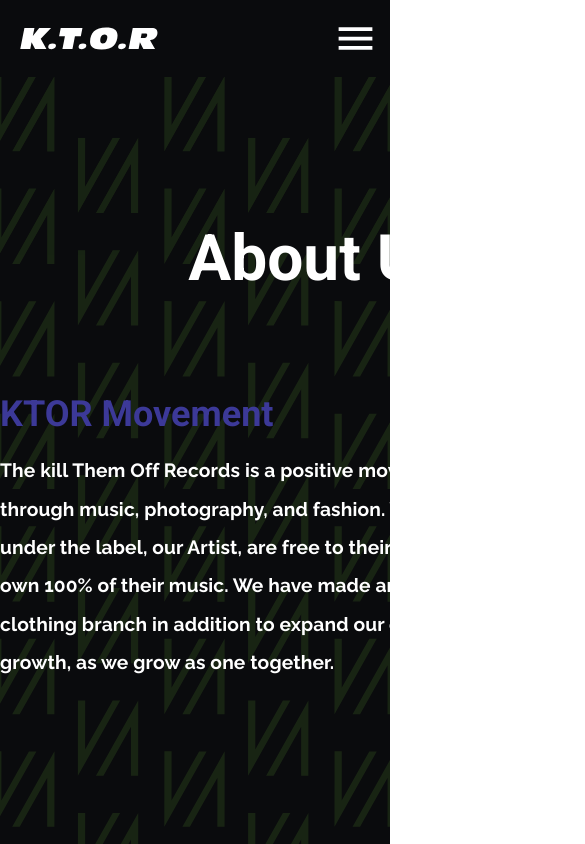
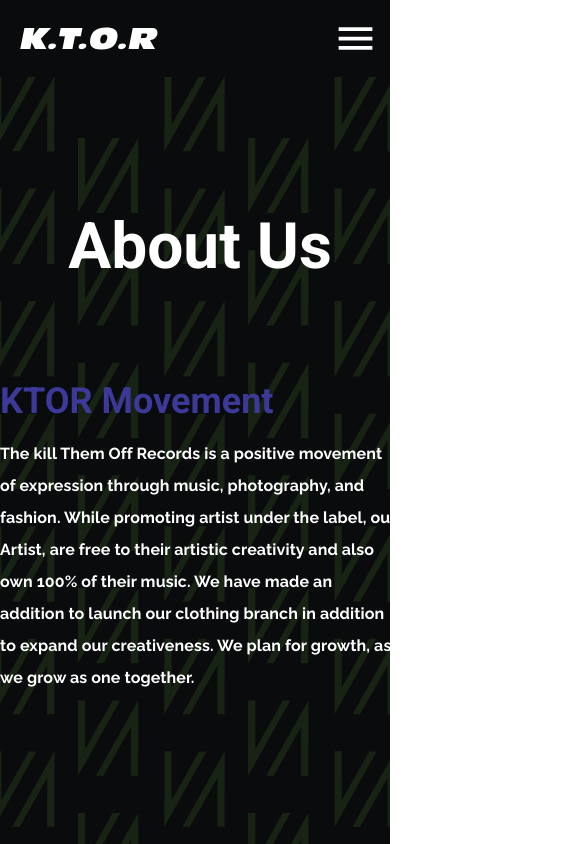
Before and after one commit to J-reyes/ktor-site, a React (Create React App) app: page /about in a window 390 px wide. Shown: the top 844 px of the page, 585 px wide, since content can reach past the window. Built offline with nearby package versions, Linux system fonts and the light colour scheme.

Commit message:
About.js responsiveness

```diff
--- a/src/components/About.js
+++ b/src/components/About.js
@@ -3,7 +3,7 @@
 import Grid from "@material-ui/core/Grid";
 // import useMediaQuery from "@material-ui/core/useMediaQuery";
 import Typography from "@material-ui/core/Typography";
-import background from '../assets/greenLineBackgroundsvg.svg'
+import background from "../assets/greenLineBackgroundsvg.svg";
 
 const useStyles = makeStyles((theme) => ({
   mainContainer: {
@@ -21,6 +21,27 @@
 
     [theme.breakpoints.down("md")]: {
       backgroundImage: `url(${background})`,
+    },
+  },
+  textContainer: {
+    width: "40rem",
+    marginTop: "3rem",
+    marginBottom: "14rem",
+    [theme.breakpoints.down("sm")]: {
+      width: "30rem",
+    },
+    [theme.breakpoints.down("xs")]: {
+      width: "25rem",
+    },
+  },
+  pText: {
+    fontSize: "1.2rem",
+    lineHeight: "2",
+    fontWeight: "700",
+    [theme.breakpoints.down("xs")]: {
+      fontSize: "1rem",
+      lineHeight: "2",
+      fontWeight: "700",
     },
   },
 }));
@@ -51,7 +72,7 @@
               About Us
             </Typography>
           </Grid>
-          <Grid item container style={{ width: "40rem", marginTop: "3rem" , marginBottom: '14rem'}}>
+          <Grid item container className={classes.textContainer}>
             <Typography
               variant="h3"
               align="center"
@@ -66,7 +87,7 @@
             <Typography
               variant="h4"
               align="left"
-              style={{ fontSize: "1.2rem", lineHeight: "2", fontWeight: "700" }}
+              className={classes.pText}
             >
               The kill Them Off Records is a positive movement of expression
               through music, photography, and fashion. While promoting artist
```
